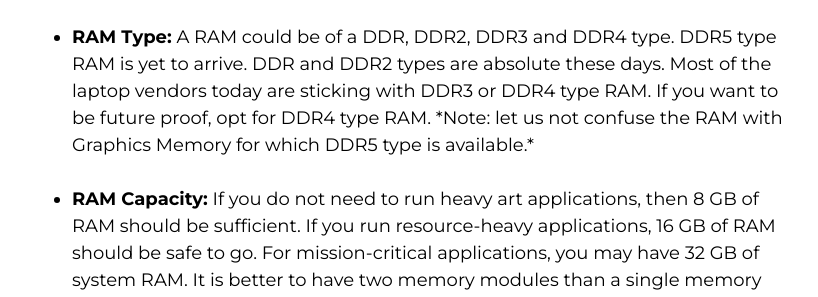
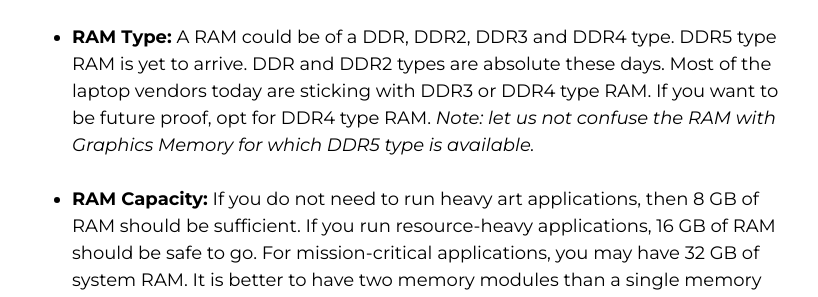
Before and after one commit to bhooraj/bhooraj-blog, a Jekyll site: the page built from _posts/2019-08-12-laptops-for-artists-designers.md, in a window 1280 px wide and 900 px high, scrolled down 3663 px. Shown: the part 234-531 px from the top of the window, without its empty margins (343-1161 px from the left). Built offline with Jekyll 4.4.1, drawn with Linux system fonts in a browser that asks for light colours; nearby versions of some CDN libraries; some web fonts are replaced.

```diff
--- a/_posts/2019-08-12-laptops-for-artists-designers.md
+++ b/_posts/2019-08-12-laptops-for-artists-designers.md
@@ -80,7 +80,7 @@ It's often pointed out that the higher the RAM capacity, the better it's for the
 
  <ul><li><strong>RAM Type:</strong> A RAM could be of a DDR, DDR2, DDR3 and DDR4 type. DDR5 type RAM is yet to arrive. DDR and DDR2 types are absolute these days. Most of the laptop vendors today are sticking with DDR3 or DDR4 type RAM. If you want to be future proof, opt for DDR4 type RAM.
 
-*Note: let us not confuse the RAM with Graphics Memory for which DDR5 type is available.*</li><br>
+<i>Note: let us not confuse the RAM with Graphics Memory for which DDR5 type is available.</i></li><br>
 
  <li><strong>RAM Capacity:</strong> If you do not need to run heavy art applications, then 8 GB of RAM should be sufficient. If you run resource-heavy applications, 16 GB of RAM should be safe to go. For mission-critical applications, you may have 32 GB of system RAM. It is better to have two memory modules than a single memory module in a system. But, make sure your modules are the dual-channel modules, and your motherboard supports dual channel RAM.</li><br>
 
```
